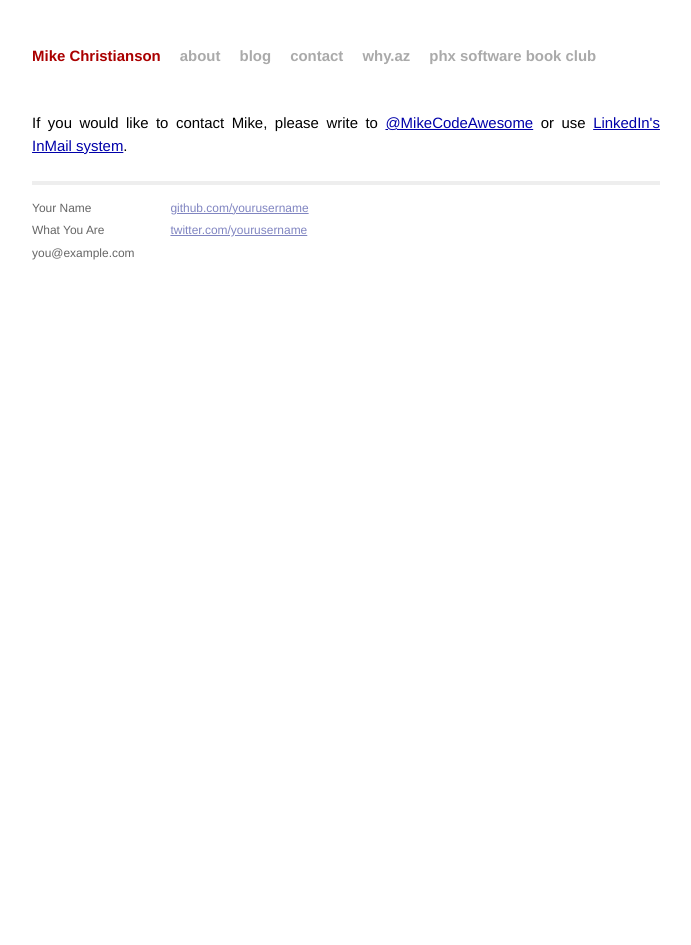
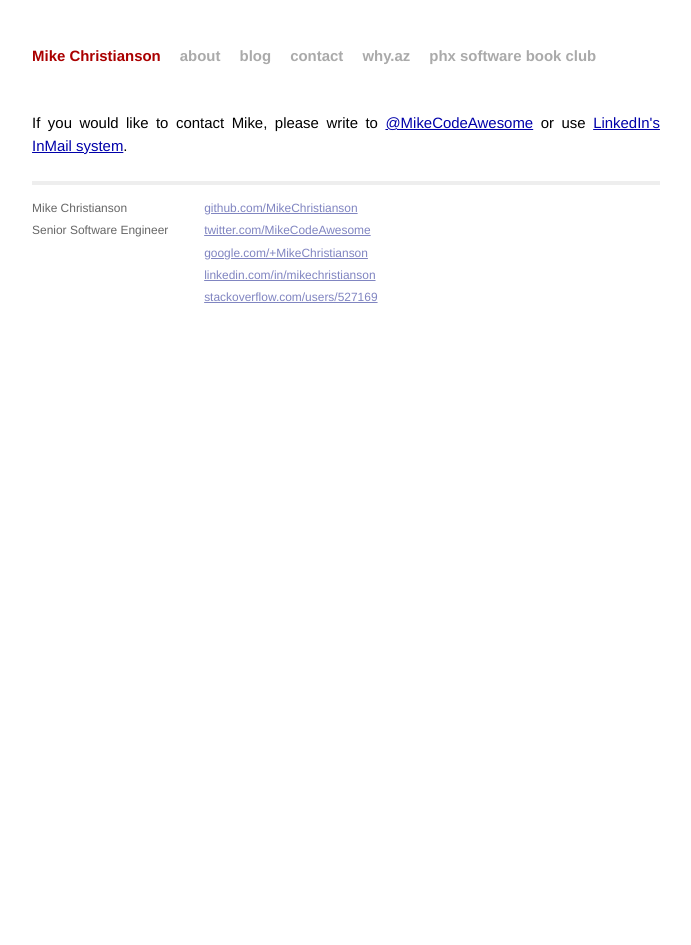
Before and after one commit to MikeChristianson/MikeChristianson.github.io, a Jekyll site: the page built from contact/index.md, in a window 1280 px wide. Shown: the whole page, without its empty margins (294-985 px from the left). Built offline with Jekyll 4.4.1, drawn with Linux system fonts in a browser that asks for light colours.

Commit message:
modified footer with real info

```diff
--- a/_layouts/default.html
+++ b/_layouts/default.html
@@ -32,15 +32,17 @@
           <div class="footer">
             <div class="contact">
               <p>
-                Your Name<br />
-                What You Are<br />
-                you@example.com
+                Mike Christianson<br />
+                Senior Software Engineer<br />
               </p>
             </div>
             <div class="contact">
               <p>
-                <a href="https://github.com/yourusername">github.com/yourusername</a><br />
-                <a href="https://twitter.com/yourusername">twitter.com/yourusername</a><br />
+                <a href="https://codeaweso.me/_/github">github.com/MikeChristianson</a><br />
+                <a href="https://codeaweso.me/_/twitter">twitter.com/MikeCodeAwesome</a><br />
+                <a href="https://codeaweso.me/_/googleplus">google.com/+MikeChristianson</a><br />
+                <a href="https://codeaweso.me/_/linkedin">linkedin.com/in/mikechristianson</a><br />
+                <a href="http://stackoverflow.com/users/527169">stackoverflow.com/users/527169</a><br />
               </p>
             </div>
           </div>
```
